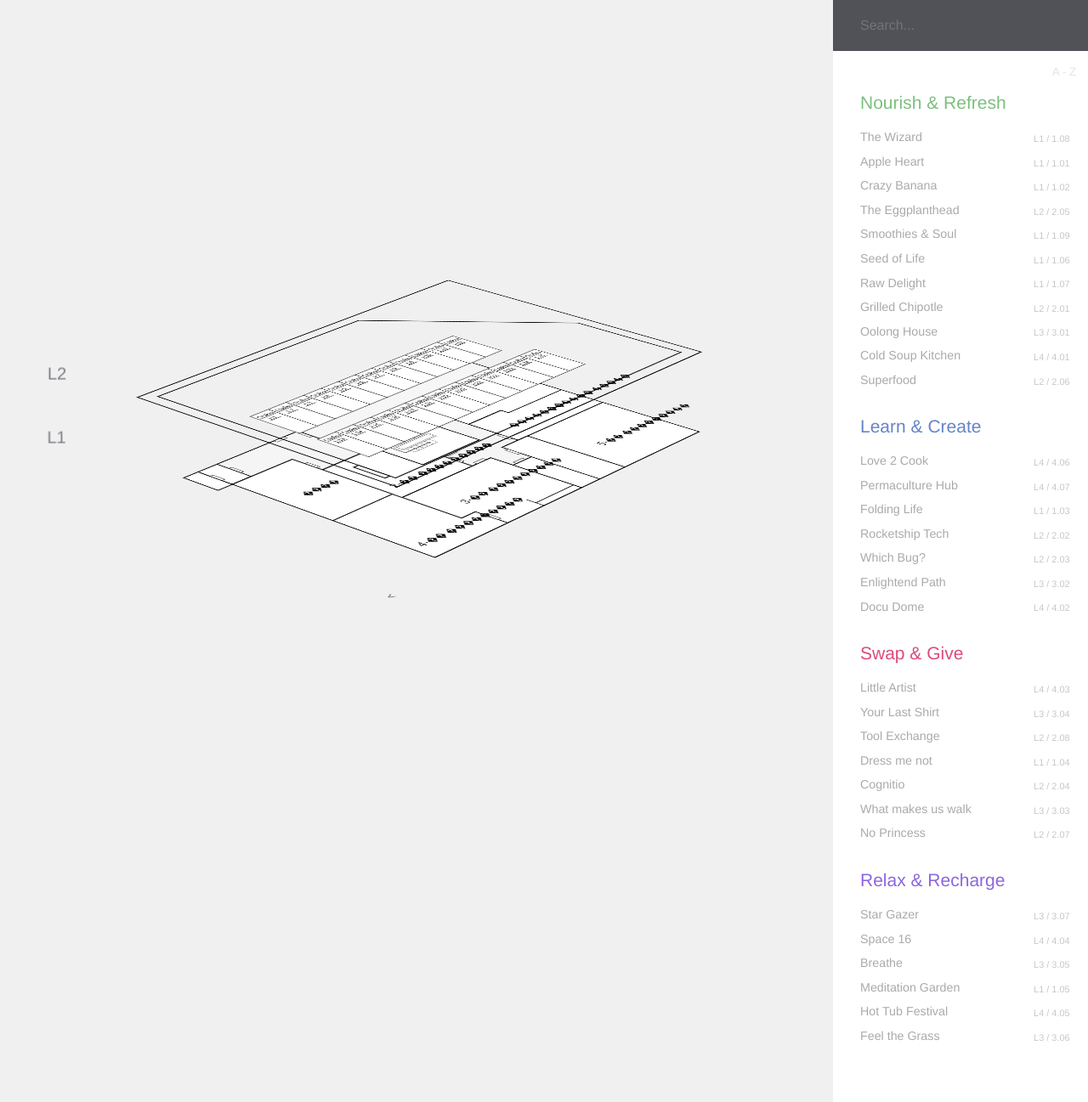
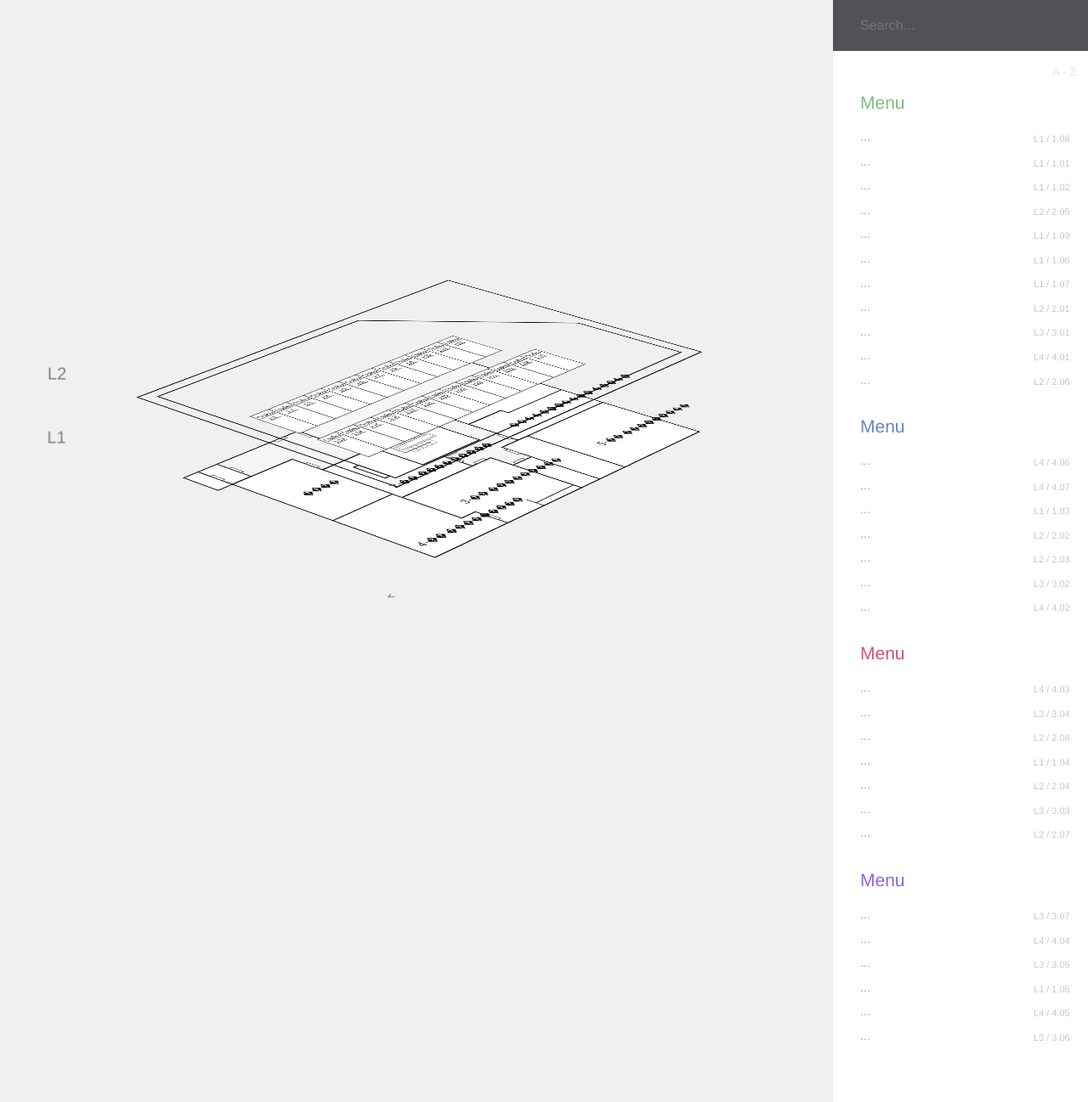
Before and after one commit to vakhal/smartmapK12, a PHP site: page / in a window 1280 px wide. Shown: the whole page at 85% size. Run offline with PHP 8.4, Linux system fonts and the light colour scheme.

Commit message:
buterbrod

```diff
--- a/css/style.css
+++ b/css/style.css
@@ -705,25 +705,25 @@ transform: translateZ(-60vmin);*/
 
 .grouped-by-category [data-category='1']:first-child::before,
 .grouped-by-category :not([data-category='1']) + [data-category='1']::before {
-	content: 'Nourish & Refresh';
+	content: 'Menu';
 	color: #7cbf7f;
 }
 
 .grouped-by-category [data-category='2']:first-child::before,
 .grouped-by-category :not([data-category='2']) + [data-category='2']::before {
-	content: 'Learn & Create';
+	content: 'Menu';
 	color: #6584c7;
 }
 
 .grouped-by-category [data-category='3']:first-child::before,
 .grouped-by-category :not([data-category='3']) + [data-category='3']::before {
-	content: 'Swap & Give';
+	content: 'Menu';
 	color: #dc4b7c;
 }
 
 .grouped-by-category [data-category='4']:first-child::before,
 .grouped-by-category :not([data-category='4']) + [data-category='4']::before {
-	content: 'Relax & Recharge';
+	content: 'Menu';
 	color: #8d65e0;
 }
 
--- a/index.php
+++ b/index.php
@@ -500,37 +500,37 @@
 					<label class="label__text">A - Z</label>
 				</span>
         <ul class="list grouped-by-category">
-            <li class="list__item" data-level="1" data-category="1" data-space="1.08"><a href="#" class="list__link">The Wizard</a></li>
-            <li class="list__item" data-level="1" data-category="1" data-space="1.01"><a href="#" class="list__link">Apple Heart</a></li>
-            <li class="list__item" data-level="1" data-category="1" data-space="1.02"><a href="#" class="list__link">Crazy Banana</a></li>
-            <li class="list__item" data-level="2" data-category="1" data-space="2.05"><a href="#" class="list__link">The Eggplanthead</a></li>
-            <li class="list__item" data-level="1" data-category="1" data-space="1.09"><a href="#" class="list__link">Smoothies &amp; Soul</a></li>
-            <li class="list__item" data-level="1" data-category="1" data-space="1.06"><a href="#" class="list__link">Seed of Life</a></li>
-            <li class="list__item" data-level="1" data-category="1" data-space="1.07"><a href="#" class="list__link">Raw Delight</a></li>
-            <li class="list__item" data-level="2" data-category="1" data-space="2.01"><a href="#" class="list__link">Grilled Chipotle</a></li>
-            <li class="list__item" data-level="3" data-category="1" data-space="3.01"><a href="#" class="list__link">Oolong House</a></li>
-            <li class="list__item" data-level="4" data-category="1" data-space="4.01"><a href="#" class="list__link">Cold Soup Kitchen</a></li>
-            <li class="list__item" data-level="2" data-category="1" data-space="2.06"><a href="#" class="list__link">Superfood</a></li>
-            <li class="list__item" data-level="4" data-category="2" data-space="4.06"><a href="#" class="list__link">Love 2 Cook</a></li>
-            <li class="list__item" data-level="4" data-category="2" data-space="4.07"><a href="#" class="list__link">Permaculture Hub</a></li>
-            <li class="list__item" data-level="1" data-category="2" data-space="1.03"><a href="#" class="list__link">Folding Life</a></li>
-            <li class="list__item" data-level="2" data-category="2" data-space="2.02"><a href="#" class="list__link">Rocketship Tech</a></li>
-            <li class="list__item" data-level="2" data-category="2" data-space="2.03"><a href="#" class="list__link">Which Bug?</a></li>
-            <li class="list__item" data-level="3" data-category="2" data-space="3.02"><a href="#" class="list__link">Enlightend Path</a></li>
-            <li class="list__item" data-level="4" data-category="2" data-space="4.02"><a href="#" class="list__link">Docu Dome</a></li>
-            <li class="list__item" data-level="4" data-category="3" data-space="4.03"><a href="#" class="list__link">Little Artist</a></li>
-            <li class="list__item" data-level="3" data-category="3" data-space="3.04"><a href="#" class="list__link">Your Last Shirt</a></li>
-            <li class="list__item" data-level="2" data-category="3" data-space="2.08"><a href="#" class="list__link">Tool Exchange</a></li>
-            <li class="list__item" data-level="1" data-category="3" data-space="1.04"><a href="#" class="list__link">Dress me not</a></li>
-            <li class="list__item" data-level="2" data-category="3" data-space="2.04"><a href="#" class="list__link">Cognitio</a></li>
-            <li class="list__item" data-level="3" data-category="3" data-space="3.03"><a href="#" class="list__link">What makes us walk</a></li>
-            <li class="list__item" data-level="2" data-category="3" data-space="2.07"><a href="#" class="list__link">No Princess</a></li>
-            <li class="list__item" data-level="3" data-category="4" data-space="3.07"><a href="#" class="list__link">Star Gazer</a></li>
-            <li class="list__item" data-level="4" data-category="4" data-space="4.04"><a href="#" class="list__link">Space 16</a></li>
-            <li class="list__item" data-level="3" data-category="4" data-space="3.05"><a href="#" class="list__link">Breathe</a></li>
-            <li class="list__item" data-level="1" data-category="4" data-space="1.05"><a href="#" class="list__link">Meditation Garden</a></li>
-            <li class="list__item" data-level="4" data-category="4" data-space="4.05"><a href="#" class="list__link">Hot Tub Festival</a></li>
-            <li class="list__item" data-level="3" data-category="4" data-space="3.06"><a href="#" class="list__link">Feel the Grass</a></li>
+            <li class="list__item" data-level="1" data-category="1" data-space="1.08"><a href="#" class="list__link">...</a></li>
+            <li class="list__item" data-level="1" data-category="1" data-space="1.01"><a href="#" class="list__link">...</a></li>
+            <li class="list__item" data-level="1" data-category="1" data-space="1.02"><a href="#" class="list__link">...</a></li>
+            <li class="list__item" data-level="2" data-category="1" data-space="2.05"><a href="#" class="list__link">...</a></li>
+            <li class="list__item" data-level="1" data-category="1" data-space="1.09"><a href="#" class="list__link">...</a></li>
+            <li class="list__item" data-level="1" data-category="1" data-space="1.06"><a href="#" class="list__link">...</a></li>
+            <li class="list__item" data-level="1" data-category="1" data-space="1.07"><a href="#" class="list__link">...</a></li>
+            <li class="list__item" data-level="2" data-category="1" data-space="2.01"><a href="#" class="list__link">...</a></li>
+            <li class="list__item" data-level="3" data-category="1" data-space="3.01"><a href="#" class="list__link">...</a></li>
+            <li class="list__item" data-level="4" data-category="1" data-space="4.01"><a href="#" class="list__link">...</a></li>
+            <li class="list__item" data-level="2" data-category="1" data-space="2.06"><a href="#" class="list__link">...</a></li>
+            <li class="list__item" data-level="4" data-category="2" data-space="4.06"><a href="#" class="list__link">...</a></li>
+            <li class="list__item" data-level="4" data-category="2" data-space="4.07"><a href="#" class="list__link">...</a></li>
+            <li class="list__item" data-level="1" data-category="2" data-space="1.03"><a href="#" class="list__link">...</a></li>
+            <li class="list__item" data-level="2" data-category="2" data-space="2.02"><a href="#" class="list__link">...</a></li>
+            <li class="list__item" data-level="2" data-category="2" data-space="2.03"><a href="#" class="list__link">...</a></li>
+            <li class="list__item" data-level="3" data-category="2" data-space="3.02"><a href="#" class="list__link">...</a></li>
+            <li class="list__item" data-level="4" data-category="2" data-space="4.02"><a href="#" class="list__link">...</a></li>
+            <li class="list__item" data-level="4" data-category="3" data-space="4.03"><a href="#" class="list__link">...</a></li>
+            <li class="list__item" data-level="3" data-category="3" data-space="3.04"><a href="#" class="list__link">...</a></li>
+            <li class="list__item" data-level="2" data-category="3" data-space="2.08"><a href="#" class="list__link">...</a></li>
+            <li class="list__item" data-level="1" data-category="3" data-space="1.04"><a href="#" class="list__link">...</a></li>
+            <li class="list__item" data-level="2" data-category="3" data-space="2.04"><a href="#" class="list__link">...</a></li>
+            <li class="list__item" data-level="3" data-category="3" data-space="3.03"><a href="#" class="list__link">...</a></li>
+            <li class="list__item" data-level="2" data-category="3" data-space="2.07"><a href="#" class="list__link">...</a></li>
+            <li class="list__item" data-level="3" data-category="4" data-space="3.07"><a href="#" class="list__link">...</a></li>
+            <li class="list__item" data-level="4" data-category="4" data-space="4.04"><a href="#" class="list__link">...</a></li>
+            <li class="list__item" data-level="3" data-category="4" data-space="3.05"><a href="#" class="list__link">...</a></li>
+            <li class="list__item" data-level="1" data-category="4" data-space="1.05"><a href="#" class="list__link">...</a></li>
+            <li class="list__item" data-level="4" data-category="4" data-space="4.05"><a href="#" class="list__link">...</a></li>
+            <li class="list__item" data-level="3" data-category="4" data-space="3.06"><a href="#" class="list__link">...</a></li>
         </ul>
     </aside>
     <!-- /spaces-list -->
```
